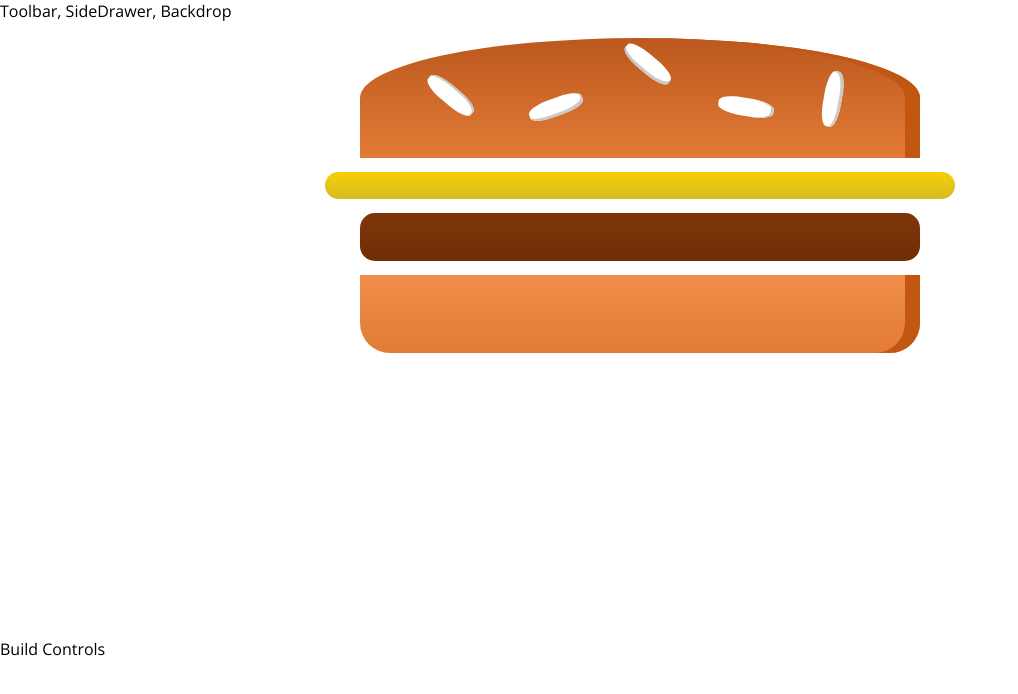
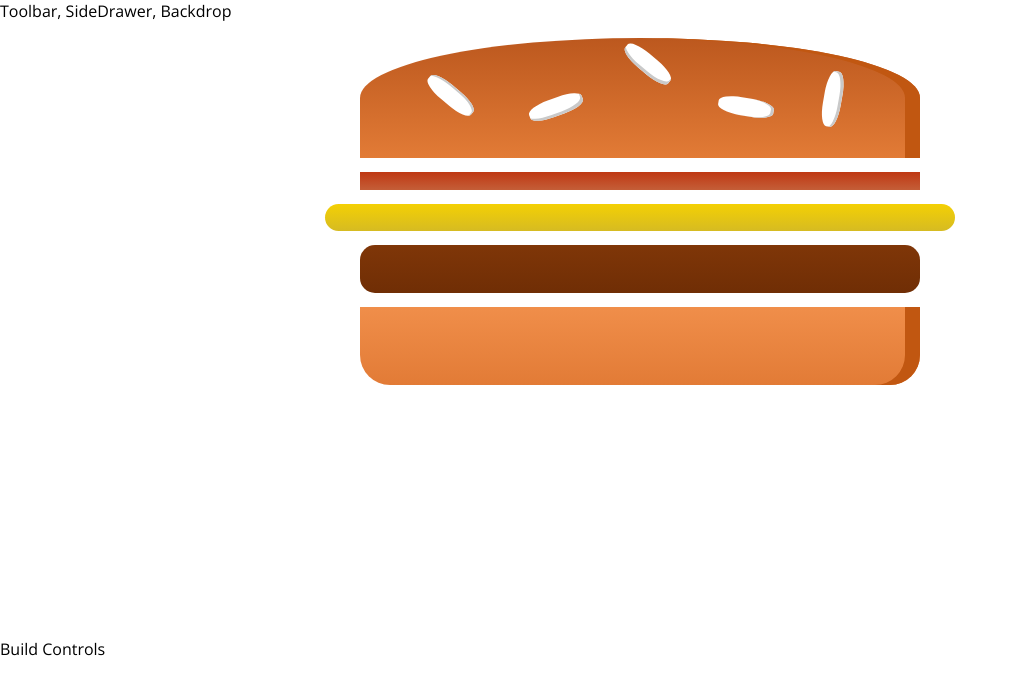
Before and after one commit to sriharshakappala/burger-builder, a React app: page / in a window 1280 px wide. Shown: the top 694 px of the page, without its empty margins (0-1018 px from the left). Built offline with nearby package versions, Linux system fonts and the light colour scheme.

Commit message:
Add dynamic burger ingredients based on state of Burger componenet

```diff
--- a/src/components/Burger/Burger.js
+++ b/src/components/Burger/Burger.js
@@ -4,11 +4,15 @@
 import BurgerIngredient from './BurgerIngredient/BurgerIngredient';
 
 const burger = (props) => {
+  const transfomedIngredients = Object.keys(props.ingredients).map(igKey => {
+    return [...Array(props.ingredients[igKey])].map((_, i) => {
+      return <BurgerIngredient key={igKey + i} type={igKey} />;
+    });
+  });
   return (
     <div className={classes.Burger}>
       <BurgerIngredient type="bread-top" />
-      <BurgerIngredient type="cheese" />
-      <BurgerIngredient type="meat" />
+      {transfomedIngredients}
       <BurgerIngredient type="bread-bottom" />
     </div>
   );
--- a/src/containers/BurgerBuilder/BurgerBuilder.js
+++ b/src/containers/BurgerBuilder/BurgerBuilder.js
@@ -3,10 +3,25 @@
 import Burger from '../../components/Burger/Burger';
 
 class BurgerBuilder extends Component {
+
+  // constructor(props) {
+  //   super(props);
+  //   this.state = {};
+  // }
+
+  state = {
+    ingredients: {
+      salad: 0,
+      bacon: 1,
+      cheese: 1,
+      meat: 1
+    }
+  }
+
   render() {
     return (
       <Aux>
-        <Burger />
+        <Burger ingredients={this.state.ingredients} />
         <div>
           Build Controls
         </div>
```
